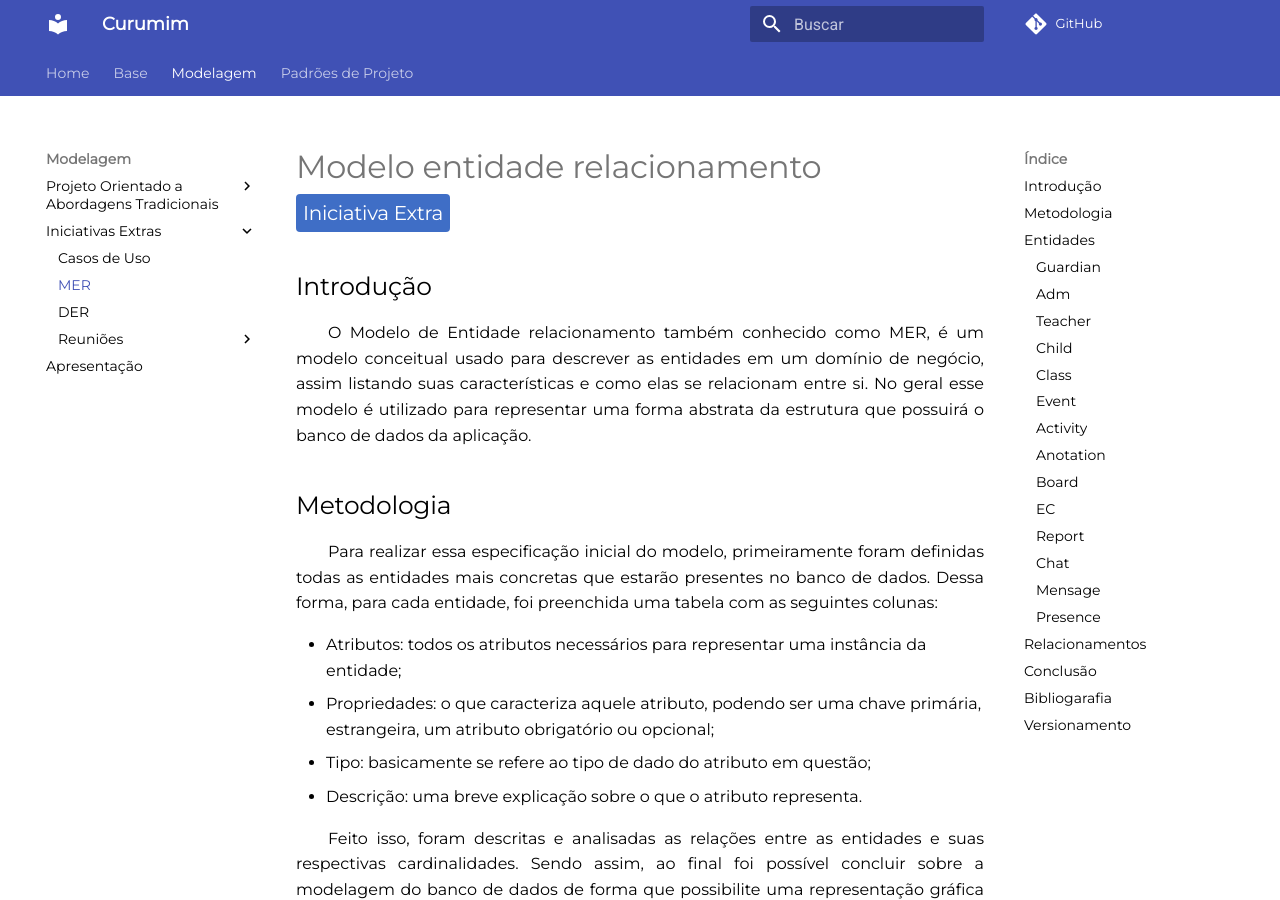
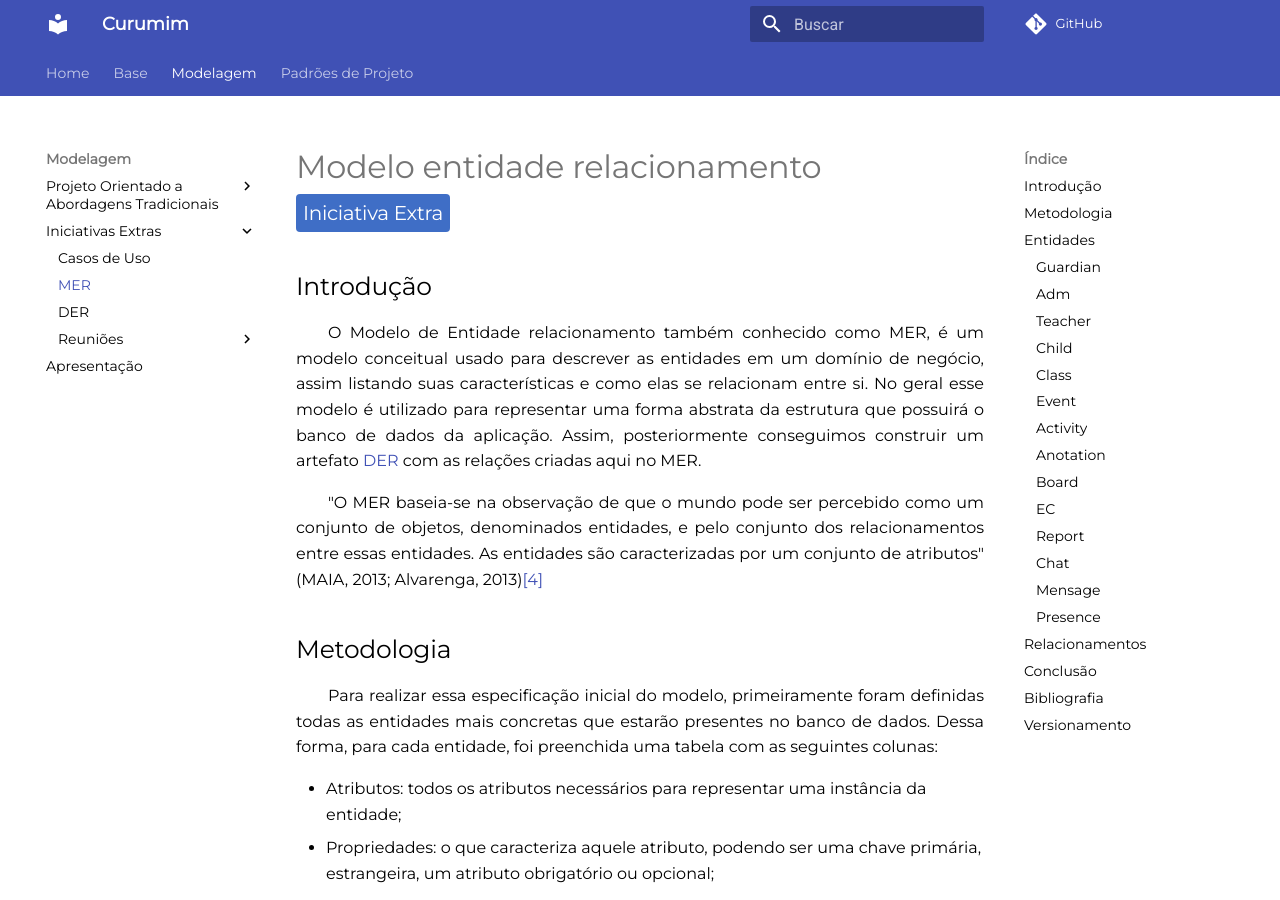
Before and after one commit to UnBArqDsw2021-1/2021.1_G6_Curumim, an MkDocs documentation site: the page built from docs/modelagem/modelagem-estatica/MER.md, in a window 1280 px wide and 900 px high. Built offline with MkDocs 1.6.1 and Material for MkDocs 9.7.7, drawn with Linux system fonts in a browser that asks for light colours; comment, search, counter and statistics services are not loaded; some of the changed text lies outside the part shown.

Commit message:
#161 elo artefato e referência no texto

```diff
--- a/docs/modelagem/modelagem-estatica/MER.md
+++ b/docs/modelagem/modelagem-estatica/MER.md
@@ -2,7 +2,11 @@
 
 ## Introdução
 
-&emsp;&emsp;O Modelo de Entidade relacionamento também conhecido como MER, é um modelo conceitual usado para descrever as entidades em um domínio de negócio, assim listando suas características e como elas se relacionam entre si. No geral esse modelo é utilizado para representar uma forma abstrata da estrutura que possuirá o banco de dados da aplicação.
+&emsp;&emsp;O Modelo de Entidade relacionamento também conhecido como MER, é um modelo conceitual usado para descrever as entidades em um domínio de negócio, assim listando suas características e como elas se relacionam entre si. No geral esse modelo é utilizado para representar uma forma abstrata da estrutura que possuirá o banco de dados da aplicação. Assim, posteriormente conseguimos construir um artefato [DER](./DER.md) com as relações criadas aqui no MER.
+
+&emsp;&emsp;"O MER baseia-se na observação de que o mundo pode ser percebido como um
+conjunto de objetos, denominados entidades, e pelo conjunto dos relacionamentos entre essas
+entidades. As entidades são caracterizadas por um conjunto de atributos" (MAIA, 2013; Alvarenga, 2013)[[4]](#bibliografia)
 
 ## Metodologia
 &emsp;&emsp;Para realizar essa especificação inicial do modelo, primeiramente foram definidas todas as entidades mais concretas que estarão presentes no banco de dados. Dessa forma, para cada entidade, foi preenchida uma tabela com as seguintes colunas:
@@ -215,10 +219,16 @@
 ## Conclusão
 &emsp;&emsp;Tendo em vista as entidades e os relacionamentos aqui demonstrados, pode-se notar a necessidade da criação de tabelas associativas para melhor representar as relações de cardinalidade n:m apresentados nos relacionamentos 1, 9, 10, 11, 13 e 14. Além disso, nota-se que, pela cardinalidade do relacionamento 12, que a entidade Mural deve ser acoplada a entidade [criança](../../../base/requisitos/modelagem/lexicos/#lexico-crianca), tendo seus atributos e relacionamentos transferidos.
 
-## Bibliogarafia
-> - [Documento de Arquitetura do projeto Acácia](https://fga-eps-mds.github.io/2019.2-Acacia/#/architecture_document);
-> - [Documento de Arquitetura do projeto Ziguen](https://github.com/francisco1code/2020-1-Ziguen/blob/master/docs/wiki/Documento_arquitetura.md#4---Vis%C3%A3o-de-Dados);
-> - JOEL. Modelo Entidade Relacionamento (MER) e Diagrama Entidade-Relacionamento (DER). DevMedia, 2014. Disponível em: <https://www.devmedia.com.br/modelo-entidade-relacionamento-mer-e-diagrama-entidade-relacionamento-der/14332>. Acesso em: 18 ago. 2021.
+## Bibliografia
+> - [1] [Documento de Arquitetura do projeto Acácia](https://fga-eps-mds.github.io/2019.2-Acacia/#/architecture_document);
+
+> - [2] [Documento de Arquitetura do projeto Ziguen](https://github.com/francisco1code/2020-1-Ziguen/blob/master/docs/wiki/Documento_arquitetura.md#4---Vis%C3%A3o-de-Dados);
+
+> - [3] JOEL. Modelo Entidade Relacionamento (MER) e Diagrama Entidade-Relacionamento (DER). DevMedia, 2014. Disponível em: <https://www.devmedia.com.br/modelo-entidade-relacionamento-mer-e-diagrama-entidade-relacionamento-der/14332>. Acesso em: 18 ago. 2021.
+
+> - [4] Maia, Regina. Alvarenga, Lídia. INTERCONEXÕES ENTRE A TEORIA DA CLASSIFICAÇÃO FACETADA
+(TCF) DE RANGANATHAN E O MODELO ENTIDADE-RELACIONAMENTO
+(MER) DE PETER CHEN. 2013. Disponível em: <http://repositorios.questoesemrede.uff.br/repositorios/bitstream/handle/123456789/2336/INTERCONEX%c3%95ES.pdf?sequence=1> Acesso em: 21/09/2021.
 
 ## Versionamento
 | Versão | Data | Modificação | Autor |
```
Also changed, not shown: other parts of docs/modelagem/modelagem-estatica/MER.md (+1 -1 lines).
